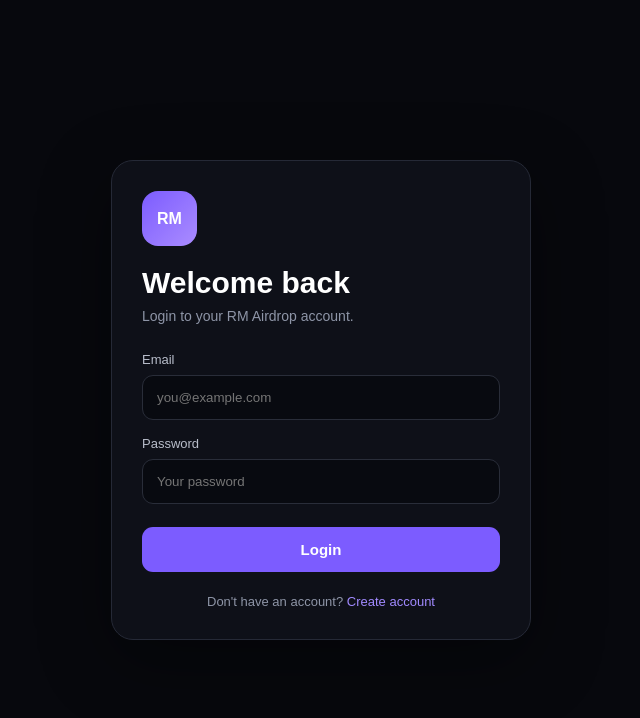
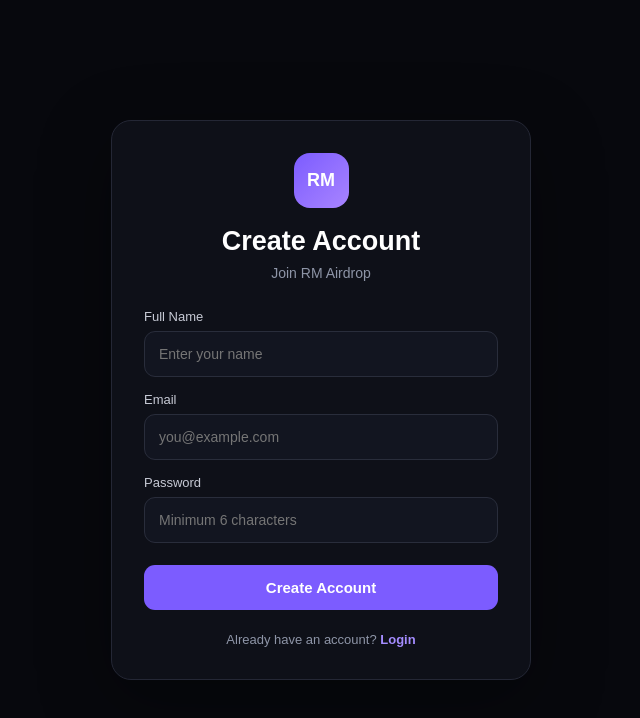
Before and after one commit to ri8095888-del/rm-airdrop, a plain HTML site: page login.html in a window 1280 px wide. Shown: the whole page, without its empty margins (319-959 px from the left). Drawn offline with nearby package versions, Linux system fonts and the light colour scheme.

Commit message:
Update login.html

```diff
--- a/login.html
+++ b/login.html
@@ -3,128 +3,162 @@
 <head>
   <meta charset="UTF-8">
   <meta name="viewport" content="width=device-width, initial-scale=1.0">
-<title>Login — RM Airdrop</title>
+  <title>Sign Up — RM Airdrop</title>
+
+  <script src="https://cdn.jsdelivr.net/npm/@supabase/supabase-js@2"></script>
 
   <style>
-*{box-sizing:border-box;margin:0;padding:0}
-
-body{
-  min-height:100vh;
-  display:flex;
-  align-items:center;
-  justify-content:center;
-  background:#07080d;
-  color:#fff;
-  font-family:Arial,sans-serif;
-  padding:20px;
+    * {
+      box-sizing: border-box;
+      margin: 0;
+      padding: 0;
     }
 
-.card{
-  width:100%;
-  max-width:420px;
-  background:#0e1018;
-  border:1px solid #252936;
-  border-radius:22px;
-  padding:30px;
-  box-shadow:0 20px 70px rgba(0,0,0,.4);
+    body {
+      min-height: 100vh;
+      display: flex;
+      align-items: center;
+      justify-content: center;
+      padding: 20px;
+      background: #07080d;
+      color: #fff;
+      font-family: Arial, sans-serif;
     }
 
-.logo{
-  width:55px;
-  height:55px;
-  display:grid;
-  place-items:center;
-  border-radius:16px;
-  background:linear-gradient(135deg,#7c5cff,#aa8cff);
-  font-weight:900;
-  margin-bottom:20px;
+    .box {
+      width: 100%;
+      max-width: 420px;
+      padding: 32px;
+      background: #0e1018;
+      border: 1px solid #242735;
+      border-radius: 20px;
+      box-shadow: 0 20px 70px rgba(0,0,0,.35);
     }
 
-h1{
-  font-size:30px;
-  margin-bottom:8px;
+    .logo {
+      width: 55px;
+      height: 55px;
+      margin: 0 auto 18px;
+      display: grid;
+      place-items: center;
+      border-radius: 16px;
+      background: linear-gradient(135deg,#7c5cff,#a884ff);
+      font-weight: 800;
+      font-size: 18px;
     }
 
-.sub{
-  color:#8e95a7;
-  font-size:14px;
-  margin-bottom:28px;
+    h1 {
+      text-align: center;
+      font-size: 27px;
+      margin-bottom: 8px;
     }
 
-label{
-  display:block;
-  color:#b8bdca;
-  font-size:13px;
-  margin:16px 0 8px;
+    .subtitle {
+      text-align: center;
+      color: #8e95a7;
+      font-size: 14px;
+      margin-bottom: 28px;
     }
 
-input{
-  width:100%;
-  padding:14px;
-  border-radius:11px;
-  border:1px solid #292d39;
-  background:#080a10;
-  color:#fff;
-  outline:none;
+    label {
+      display: block;
+      margin: 15px 0 7px;
+      color: #c7cad5;
+      font-size: 13px;
     }
 
-input:focus{
-  border-color:#7c5cff;
+    input {
+      width: 100%;
+      padding: 14px;
+      border-radius: 11px;
+      border: 1px solid #292d3b;
+      background: #121520;
+      color: white;
+      outline: none;
+      font-size: 14px;
     }
 
-button{
-  width:100%;
-  padding:14px;
-  margin-top:23px;
-  border:0;
-  border-radius:11px;
-  background:#7c5cff;
-  color:#fff;
-  font-size:15px;
-  font-weight:700;
-  cursor:pointer;
+    input:focus {
+      border-color: #7c5cff;
     }
 
-button:disabled{
-  opacity:.6;
+    button {
+      width: 100%;
+      padding: 14px;
+      margin-top: 22px;
+      border: 0;
+      border-radius: 11px;
+      background: #7c5cff;
+      color: white;
+      font-weight: 700;
+      cursor: pointer;
+      font-size: 15px;
     }
 
-.message{
-  margin-top:15px;
-  font-size:13px;
-  color:#9ea5b5;
-  text-align:center;
+    button:disabled {
+      opacity: .6;
+      cursor: not-allowed;
     }
 
-.signup{
-  text-align:center;
-  margin-top:22px;
-  color:#8e95a7;
-  font-size:13px;
+    .message {
+      display: none;
+      margin-top: 15px;
+      padding: 11px;
+      border-radius: 9px;
+      text-align: center;
+      font-size: 13px;
     }
 
-.signup a{
-  color:#a18aff;
-  text-decoration:none;
+    .error {
+      display: block;
+      background: #32171b;
+      color: #ff9ca6;
+    }
+
+    .success {
+      display: block;
+      background: #123021;
+      color: #7ee2a7;
+    }
+
+    .login {
+      text-align: center;
+      margin-top: 22px;
+      color: #8e95a7;
+      font-size: 13px;
+    }
+
+    .login a {
+      color: #a48cff;
+      text-decoration: none;
+      font-weight: 700;
     }
   </style>
 </head>
 
 <body>
 
-<div class="card">
+  <div class="box">
 
     <div class="logo">RM</div>
 
-  <h1>Welcome back</h1>
+    <h1>Create Account</h1>
 
-  <p class="sub">
-    Login to your RM Airdrop account.
+    <p class="subtitle">
+      Join RM Airdrop
     </p>
 
-  <form id="loginForm">
+    <form id="signupForm">
 
-    <label>Email</label>
+      <label for="name">Full Name</label>
+      <input
+        id="name"
+        type="text"
+        placeholder="Enter your name"
+        required
+      >
+
+      <label for="email">Email</label>
       <input
         id="email"
         type="email"
@@ -132,39 +166,118 @@
         required
       >
 
-    <label>Password</label>
+      <label for="password">Password</label>
       <input
         id="password"
         type="password"
-      placeholder="Your password"
+        placeholder="Minimum 6 characters"
+        minlength="6"
         required
       >
 
-    <button id="loginBtn" type="submit">
-      Login
+      <button id="signupBtn" type="submit">
+        Create Account
       </button>
 
     </form>
 
-  <div class="message" id="message"></div>
+    <div id="message" class="message"></div>
 
-  <div class="signup">
-    Don't have an account?
-    <a href="signup.html">Create account</a>
+    <div class="login">
+      Already have an account?
+      <a href="login.html">Login</a>
     </div>
 
   </div>
 
 <script>
-/*
-  Supabase connection will be added after
-  we create the signup page.
-*/
-document.getElementById("loginForm").addEventListener("submit", function(e){
+  // ==============================
+  // SUPABASE CONFIG
+  // ==============================
+
+  const SUPABASE_URL = "https://coqexpuczbrtfvrpxjuk.supabase.co";
+  const SUPABASE_PUBLISHABLE_KEY = "sb_publishable_Kc0DnMmpsKOTZTr1idZkkQ_VbNP4x0x";
+
+  const { createClient } =
+    supabase.createClient(
+      SUPABASE_URL,
+      SUPABASE_PUBLISHABLE_KEY
+    );
+
+
+  // ==============================
+  // SIGNUP
+  // ==============================
+
+  const form = document.getElementById("signupForm");
+  const button = document.getElementById("signupBtn");
+  const message = document.getElementById("message");
+
+  function showMessage(text, type) {
+    message.textContent = text;
+    message.className = "message " + type;
+  }
+
+  form.addEventListener("submit", async function(e) {
+
     e.preventDefault();
 
-  document.getElementById("message").textContent =
-    "Authentication connection will be enabled next.";
+    const name =
+      document.getElementById("name").value.trim();
+
+    const email =
+      document.getElementById("email").value.trim();
+
+    const password =
+      document.getElementById("password").value;
+
+    button.disabled = true;
+    button.textContent = "Creating account...";
+
+    showMessage("", "");
+
+    try {
+
+      const { data, error } =
+        await supabase.auth.signUp({
+
+          email: email,
+
+          password: password,
+
+          options: {
+            data: {
+              full_name: name
+            }
+          }
+
+        });
+
+      if (error) {
+        throw error;
+      }
+
+      showMessage(
+        "Account created successfully. Check your email if confirmation is required.",
+        "success"
+      );
+
+      form.reset();
+
+    } catch (error) {
+
+      showMessage(
+        error.message || "Signup failed.",
+        "error"
+      );
+
+    } finally {
+
+      button.disabled = false;
+      button.textContent = "Create Account";
+
+    }
+
   });
 </script>
 
```
Lines whose indentation alone changed are shown as unchanged.
